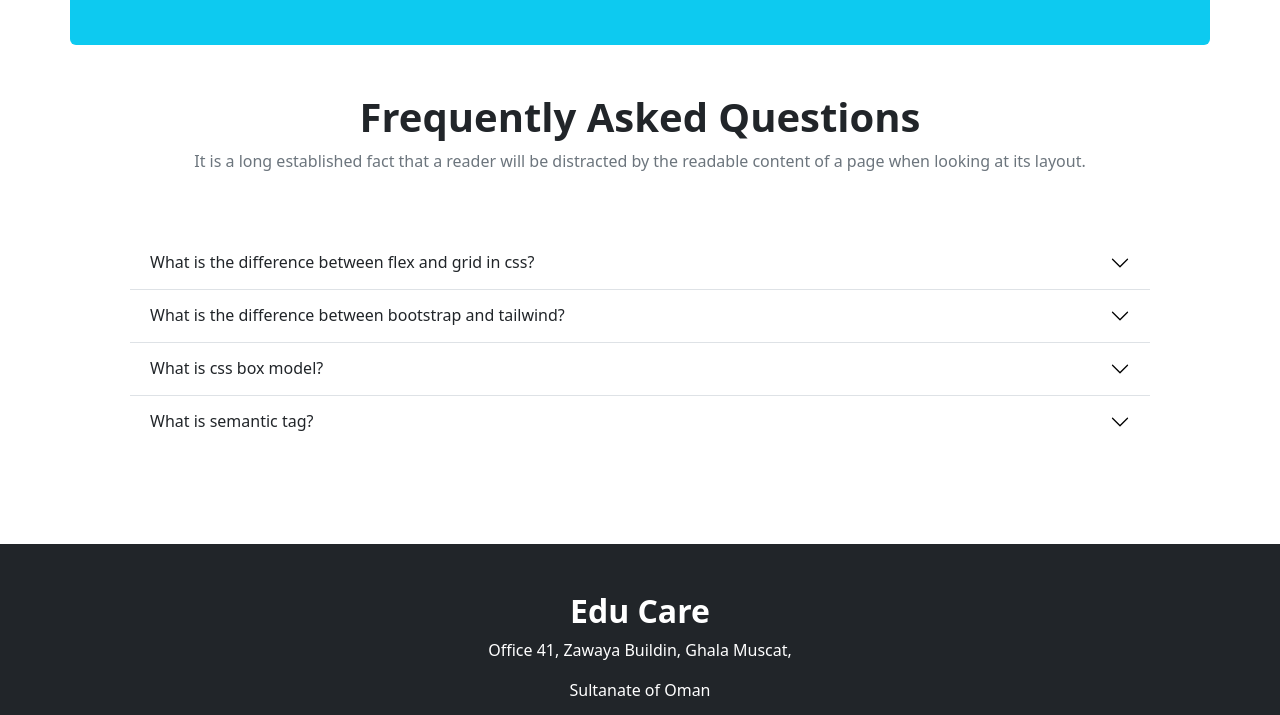
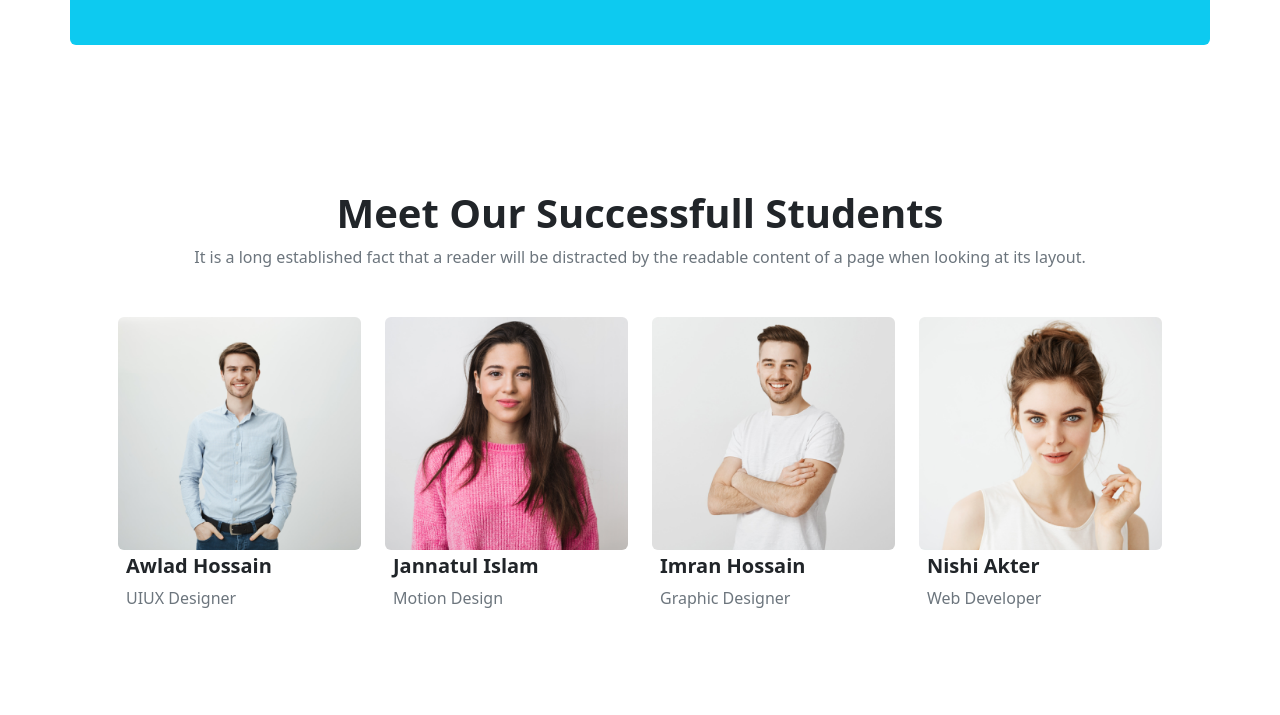
Before and after one commit to fahimshahrairakash03/edTech-website, a plain HTML site: page index.html in a window 1280 px wide. Shown: the part 2567-3282 px from the top of the page. Drawn offline with nearby package versions, Linux system fonts and the light colour scheme.

Commit message:
students section added

```diff
--- a/index.html
+++ b/index.html
@@ -294,6 +294,40 @@
     <!-- modal section -->
 
 
+    <!-- students list -->
+<section class="container my-5 p-5  ">
+  <h1 class="fw-bold text-center mt-5 mb-2">Meet Our Successfull Students</h1>
+  <p class="text-muted text-center mb-5">It is a long established fact that a reader will be distracted by the readable content of a page when looking at its layout.</p>
+
+  <div class="row gx-4">
+    <div class="col-sm-12 col-md-6 col-lg-3">
+      <img class="rounded img-fluid" src="./images/student/student-1.png" alt="">
+      <h5 class="fw-bold ms-2 mt-1">Awlad Hossain</h5>
+      <p class="text-secondary ms-2 mt-1">UIUX Designer</p>
+    </div>
+    <div class="col-sm-12 col-md-6 col-lg-3">
+      <img class="rounded img-fluid" src="./images/student/student-2.png" alt="">
+      <h5 class="fw-bold ms-2 mt-1">Jannatul Islam</h5>
+      <p class="text-secondary ms-2 mt-1">Motion Design</p>
+    </div>
+    <div class="col-sm-12 col-md-6 col-lg-3">
+      <img class="rounded img-fluid" src="./images/student/student-3.png" alt="">
+      <h5 class="fw-bold ms-2 mt-1">Imran Hossain</h5>
+      <p class="text-secondary ms-2 mt-1">Graphic Designer</p>
+    </div>
+    <div class="col-sm-12 col-md-6 col-lg-3">
+      <img class="rounded img-fluid" src="./images/student/student-4.png" alt="">
+      <h5 class="fw-bold ms-2 mt-1">Nishi Akter</h5>
+      <p class="text-secondary ms-2 mt-1">Web Developer</p>
+    </div>
+  </div>
+</section>
+
+
+
+
+    <!-- students list -->
+
 
     <!-- frequent qustion section -->
 
```
